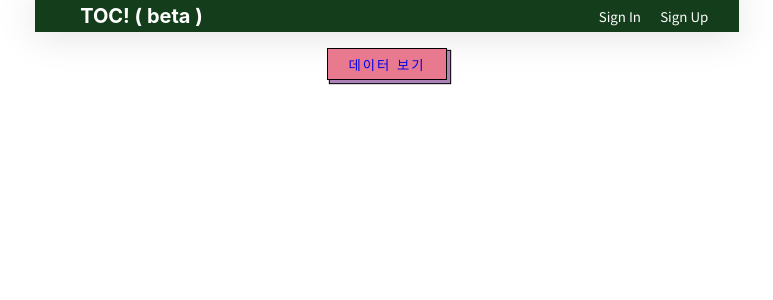
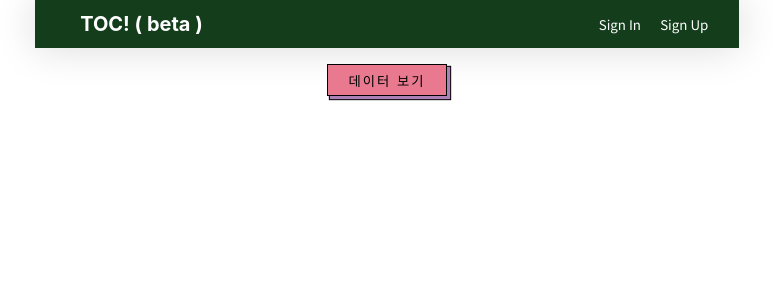
Before and after one commit to charmingjae/tocScope, a React (Create React App) app in the folder toc/client/: page / in a window 1280 px wide. Shown: the top 300 px of the page, without its empty margins (253-1026 px from the left). Built offline with nearby package versions, Linux system fonts and the light colour scheme.

Commit message:
UPDATE : css navbar, a tag

```diff
--- a/toc/client/src/css/index.module.css
+++ b/toc/client/src/css/index.module.css
@@ -24,10 +24,12 @@
     color:white;
 }
 
-a{
-    text-decoration: none;
-}
-
 a:hover{
     color:white;
 }
+
+a { text-decoration: none; color: black; }
+a:visited { text-decoration: none; }
+a:hover { text-decoration: none; }
+a:focus { text-decoration: none; }
+a:hover, a:active { text-decoration: none; }
--- a/toc/client/src/css/navigator.module.css
+++ b/toc/client/src/css/navigator.module.css
@@ -2,7 +2,7 @@
 
 .mainDiv{
     background-color:#143D1B;
-    height: 4vh;
+    height: 6vh;
     display:flex;
     align-items: center;
     overflow:hidden;
```
